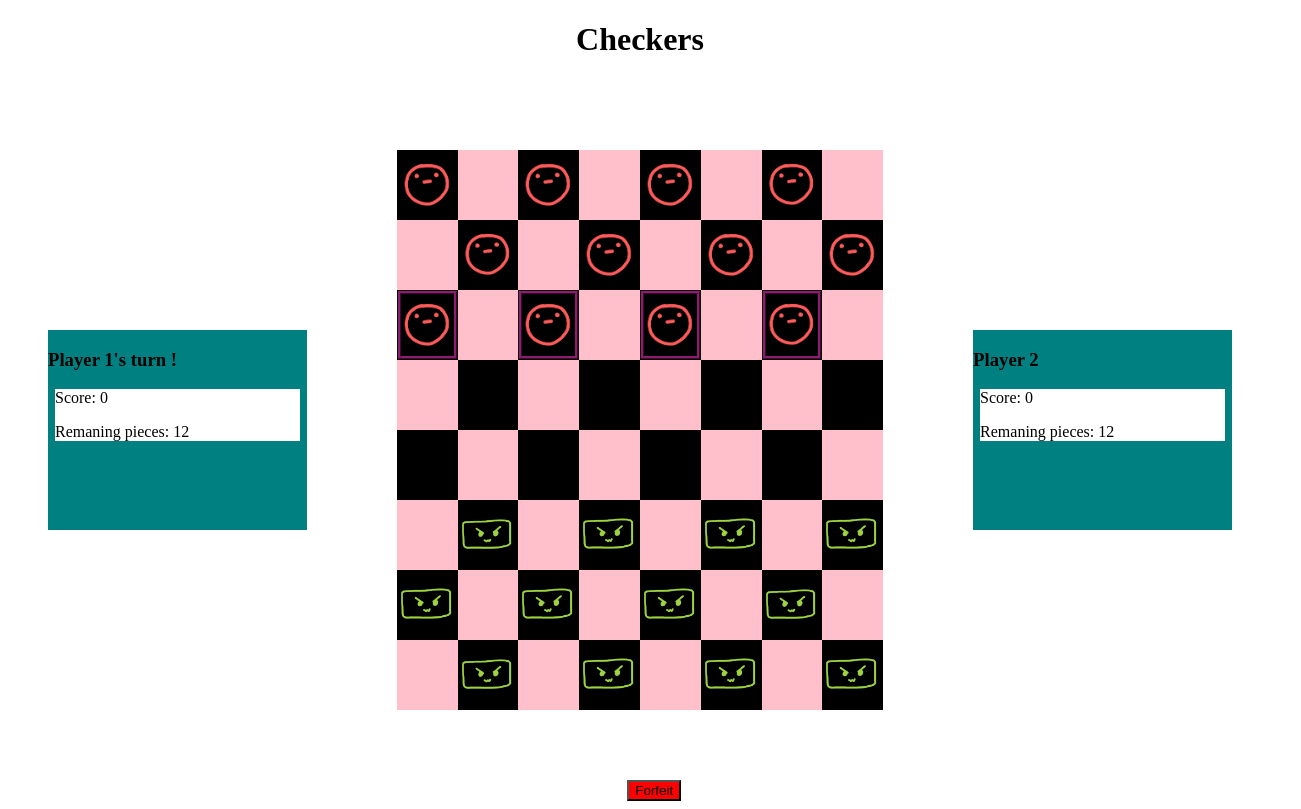
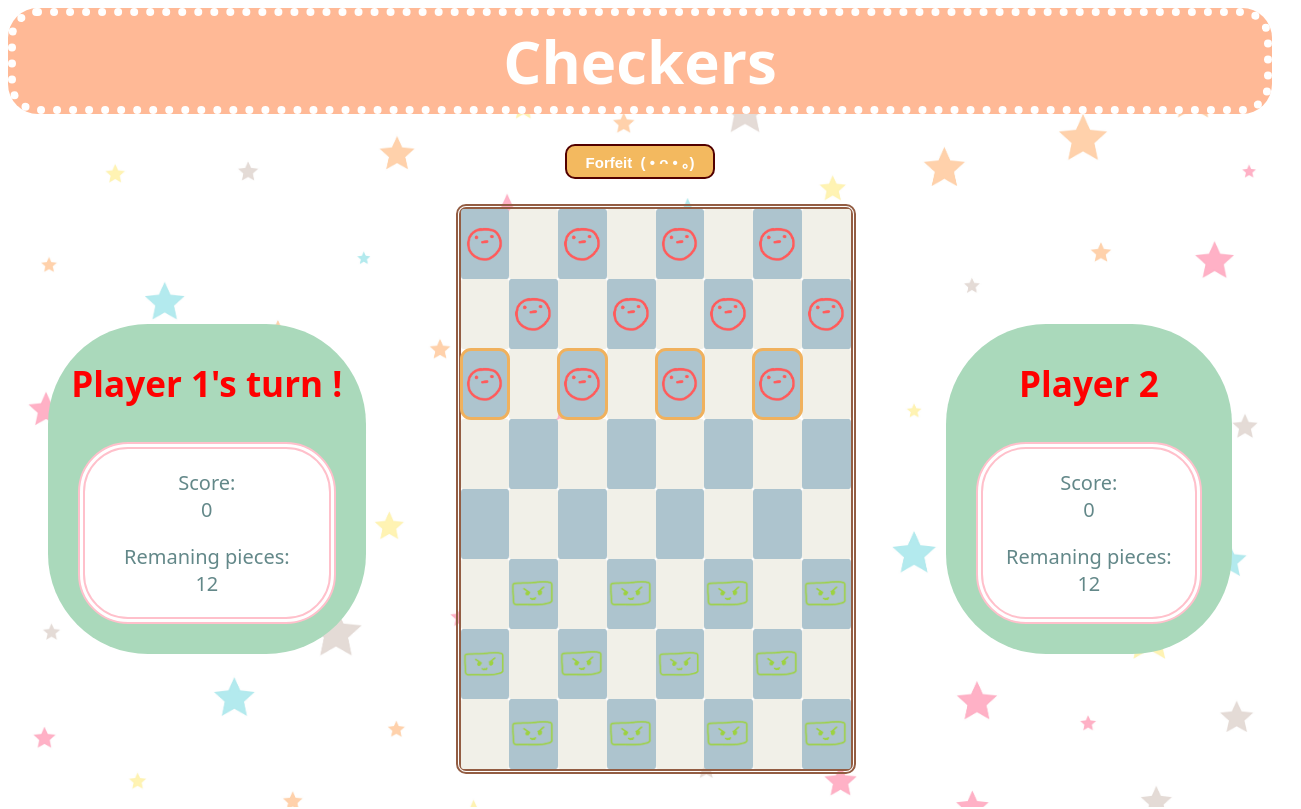
Before and after one commit to MariamBaloch/Checkers, a plain HTML site: page board.html in a window 1280 px wide. Shown: the whole page, 1301 px wide, since content can reach past the window. Drawn offline with Linux system fonts and the light colour scheme; a web font is replaced by a local one.

Commit message:
added forfeit function and updated board styling

```diff
--- a/board.css
+++ b/board.css
@@ -1,3 +1,10 @@
+body {
+  background-color: white;
+  background-image: url(images/stars.png);
+  background-repeat: no-repeat;
+  background-size: cover;
+}
+
 .main {
   display: flex;
   flex-direction: row;
@@ -6,17 +13,20 @@
 }
 #board {
   display: grid;
-  grid-template-rows: 1fr 1fr 1fr 1fr 1fr 1fr 1fr 1fr;
-  grid-template-columns: 1fr 1fr 1fr 1fr 1fr 1fr 1fr 1fr;
-  margin: 70px 50px;
+  grid-template-rows: repeat(8, 1fr);
+  grid-template-columns: repeat(8, 1fr);
+  margin: 25px 50px;
   min-height: 500px;
   flex-grow: 3;
+  border: 5px #935d43 double;
+  border-radius: 10px;
 }
 
 .board-block {
   padding: 20px;
   height: 30px;
-  background-color: pink;
+  background-color: #f1f0e8;
+  border-radius: 5%;
 
   &:nth-child(16n + 1),
   &:nth-child(16n + 3),
@@ -26,19 +36,29 @@
   &:nth-child(16n + 12),
   &:nth-child(16n + 14),
   &:nth-child(16n + 16) {
-    background-color: black;
+    background-color: #adc4ce;
     color: white;
   }
 }
-.stats {
-  flex-grow: 2;
-  background-color: teal;
-  margin: 0 40px;
-  min-height: 200px;
+.button-container {
+  text-align: center;
 }
 #forfeit {
-  margin: 0 49%;
-  background-color: red;
+  margin-top: 30px;
+  background-color: #f3b95f;
+
+  color: #fff;
+  border: none;
+  border-radius: 10px;
+  font-size: 15px;
+  padding: 5px;
+  width: 150px;
+  font-weight: bold;
+  border: 2px rgb(82, 0, 0) solid;
+}
+#forfeit:hover {
+  background-color: #d04848;
+  cursor: pointer;
 }
 .piece {
   background-image: url(images/Drawing.png);
@@ -65,25 +85,54 @@
   background-position: center;
 }
 .highlight {
-  background-color: yellow !important;
+  background-color: #eec759 !important;
 }
 #result {
+  display: none;
+  position: absolute;
+  top: 330px;
+  z-index: 5000;
+  background-color: white;
+  height: 100px;
+  width: 95%;
+  margin: 0px;
   text-align: center;
-  display: none;
+  padding: 2%;
+  font-size: 30px;
+  border: 1px black solid;
+  border-radius: 20px;
+  color: red;
+}
+
+.stats {
+  flex-grow: 2;
+  background-color: #aad9bb;
+  margin: 0 40px;
+  max-height: 400px;
+  max-width: 320px;
+  border-radius: 100px;
+  text-align: center;
+  font-size: 30px;
+  color: red;
 }
 .pieces-info {
-  margin: 7px;
+  margin: 20px 30px 30px 30px;
   background-color: white;
+  font-size: 20px;
+  border: 7px pink double;
+  border-radius: 50px;
+  color: #638889;
 }
 .highlight-movables {
-  outline: 3px yellow ridge;
-  outline-offset: -4px;
+  border-radius: 10px;
+  outline: 3px #d04848 solid;
+  outline-offset: -2px;
   z-index: 1000;
-  animation: blink 0.9s;
+  animation: blink 1.5s;
   animation-iteration-count: infinite;
 }
 @keyframes blink {
   50% {
-    outline-color: purple;
+    outline-color: #f3b95f;
   }
 }
--- a/board.html
+++ b/board.html
@@ -6,18 +6,23 @@
     <link rel="stylesheet" href="style.css" />
     <link rel="stylesheet" href="board.css" />
     <script defer src="board.js"></script>
+
     <title>Checkers - Board</title>
   </head>
   <body>
     <header>
       <h1>Checkers</h1>
     </header>
+    <div class="button-container">
+    <button id="forfeit">Forfeit &nbsp&lpar;&#32;&bull;&#32;&#7446;&#32;&bull;&#32;&#65377;&rpar;
+    </button>
+  </div>
     <div class="main">
       <div class="stats" id="player1-stats">
         <h3 id="turnP1">Player 1</h3>
         <div class="pieces-info">
-          <p>Score: <span id="scoreP1">0</span></p>
-          <p>Remaning pieces: <span id="rem-piecesP1">12</span></p>
+          <p>Score: <br> <span id="scoreP1">0</span></p>
+          <p>Remaning pieces: <br> <span id="rem-piecesP1">12</span></p>
         </div>
       </div>
       <div id="board">
@@ -89,14 +94,14 @@
       <div class="stats" id="player2-stats">
         <h3 id="turnP2">Player 2</h3>
         <div class="pieces-info">
-          <p>Score: <span id="scoreP2">0</span></p>
-          <p>Remaning pieces: <span id="rem-piecesP2">12</span></p>
+          <p>Score: <br> <span id="scoreP2">0</span></p>
+          <p>Remaning pieces: <br> <span id="rem-piecesP2">12</span></p>
         </div>
       </div>
     </div>
     <div id="result">
-      <p><span id="player"></span> has won !</p>
+      <p><span id="player"></span> has won!  &nbsp&nbsp&#11804;&lpar;&#65377;&#707;&#32;&#7509;&#32;&#706;&#32;&rpar;&#11805;&#9825;</p>
     </div>
-    <button id="forfeit">Forfeit</button>
+
   </body>
 </html>
--- a/board.js
+++ b/board.js
@@ -567,16 +567,15 @@ const removable_blocks = (moves, classname) => {
 //Displays winning player
 const displayWin = (turn) => {
   if (turn === 1) {
-    document.querySelector('.main').style.display = 'none'
-    document.querySelector('#forfeit').style.display = 'none'
     document.querySelector('#player').innerText = 'Player 1'
-    document.querySelector('#result').style.display = 'block'
   } else if (turn === 2) {
-    document.querySelector('.main').style.display = 'none'
-    document.querySelector('#forfeit').style.display = 'none'
     document.querySelector('#player').innerText = 'Player 2'
-    document.querySelector('#result').style.display = 'block'
   }
+  document.querySelector('.main').style.opacity = '0.3'
+  document.querySelector('.main').style.pointerEvents = 'none'
+  document.querySelector('#forfeit').style.opacity = '0.3'
+  document.querySelector('#forfeit').style.pointerEvents = 'none'
+  document.querySelector('#result').style.display = 'block'
 }
 
 //Calculate double jump possibility
@@ -918,3 +917,20 @@ for (let i = 0; i < blocks.length; i++) {
     }
   })
 }
+
+document.querySelector('#forfeit').addEventListener('click', () => {
+  let forfeit = confirm('Are you sure you want to surrender?')
+  if (forfeit) {
+    if (turn === 1) {
+      displayWin(2)
+    } else {
+      displayWin(1)
+    }
+  } else {
+    document.querySelector('.main').style.opacity = '1'
+    document.querySelector('.main').style.pointerEvents = 'auto'
+    document.querySelector('#forfeit').style.opacity = '1'
+    document.querySelector('#forfeit').style.pointerEvents = 'auto'
+    document.querySelector('#result').style.display = 'none'
+  }
+})
--- a/style.css
+++ b/style.css
@@ -1,3 +1,20 @@
+@import url('https://fonts.googleapis.com/css2?family=Sniglet&display=swap');
 header {
   text-align: center;
+  color: #fffffe;
+  border: 8px #ffffff dotted;
+  border-radius: 30px;
+  background-color: #ffb996;
+  font-size: 30px;
+  padding: 4px;
 }
+h1 {
+  margin: 0;
+}
+body {
+  background-color: white;
+  background-image: url(images/stars.jpg);
+  background-repeat: no-repeat;
+  background-size: cover;
+  font-family: 'Sniglet', system-ui;
+}
```
Also changed, not shown: images/Drawing.sketchpad.png (added), images/stars.png (added), 1 other file.
